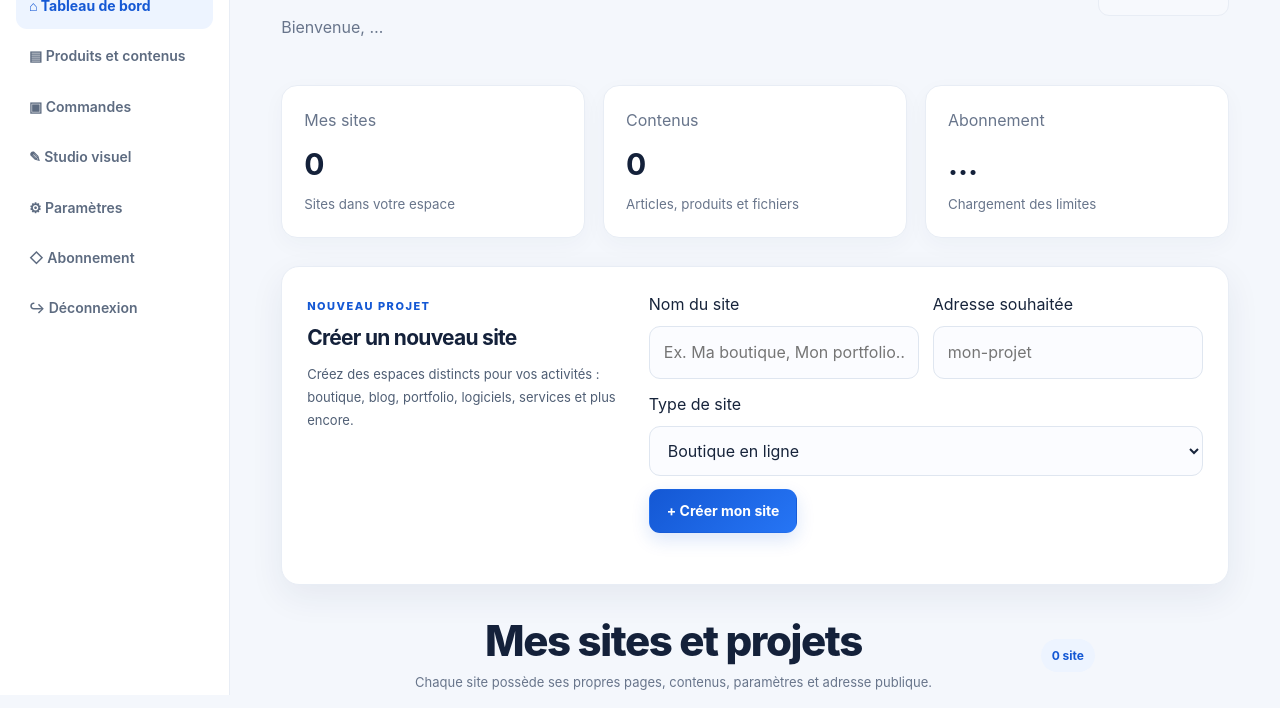
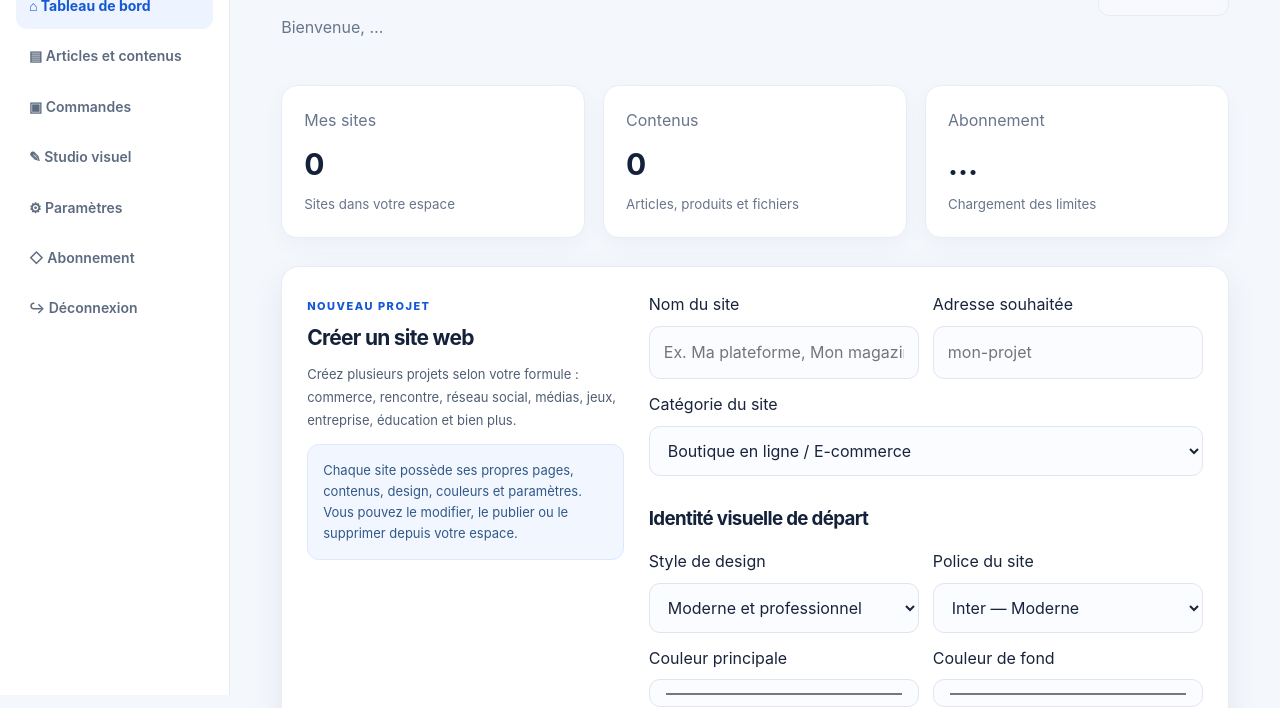
Before and after one commit to hervyjadneymakosso/JDNEXA, a plain HTML site: page dashboard.html in a window 1280 px wide. Shown: the part 105-813 px from the top of the page. Drawn offline with nearby package versions, Linux system fonts and the light colour scheme.

Commit message:
Expand site creation categories and design controls

```diff
--- a/dashboard.html
+++ b/dashboard.html
@@ -1,10 +1,30 @@
 <!doctype html>
-<html lang="fr"><head><meta charset="utf-8"><meta name="viewport" content="width=device-width,initial-scale=1"><meta name="theme-color" content="#1458d4"><title>Mon espace — JDNEXA</title><link rel="stylesheet" href="style.css"><link rel="icon" href="favicon.svg"></head>
+<html lang="fr">
+<head><meta charset="utf-8"><meta name="viewport" content="width=device-width,initial-scale=1"><meta name="theme-color" content="#1458d4"><title>Mon espace — JDNEXA</title><link rel="stylesheet" href="style.css"><link rel="icon" href="favicon.svg"></head>
 <body><div class="app-layout">
-<aside class="sidebar"><a class="brand" href="dashboard.html"><span class="brand-mark">J</span> JDNEXA</a><a class="side-link active" href="dashboard.html">⌂ Tableau de bord</a><a class="side-link" href="collections.html">▤ Produits et contenus</a><a class="side-link" href="commandes.html">▣ Commandes</a><a class="side-link" href="studio.html">✎ Studio visuel</a><a class="side-link" href="settings.html">⚙ Paramètres</a><a class="side-link" href="pricing.html">◇ Abonnement</a><button class="side-link" data-logout>↪ Déconnexion</button></aside>
-<main class="app-main"><header class="app-top"><div><span class="eyebrow">VOTRE ESPACE DE CRÉATION</span><h1 class="page-title">Tableau de bord</h1><p class="muted">Bienvenue, <span data-user-email>…</span></p></div><a class="btn btn-light" href="pricing.html">Voir les offres</a></header>
+<aside class="sidebar"><a class="brand" href="dashboard.html"><span class="brand-mark">J</span> JDNEXA</a><a class="side-link active" href="dashboard.html">⌂ Tableau de bord</a><a class="side-link" href="collections.html">▤ Articles et contenus</a><a class="side-link" href="commandes.html">▣ Commandes</a><a class="side-link" href="studio.html">✎ Studio visuel</a><a class="side-link" href="settings.html">⚙ Paramètres</a><a class="side-link" href="pricing.html">◇ Abonnement</a><button class="side-link" data-logout>↪ Déconnexion</button></aside>
+<main class="app-main">
+<header class="app-top"><div><span class="eyebrow">VOTRE ESPACE DE CRÉATION</span><h1 class="page-title">Tableau de bord</h1><p class="muted">Bienvenue, <span data-user-email>…</span></p></div><a class="btn btn-light" href="pricing.html">Voir les offres</a></header>
 <div class="stat-grid"><div class="stat"><span class="muted">Mes sites</span><strong data-site-count>0</strong><small class="muted">Sites dans votre espace</small></div><div class="stat"><span class="muted">Contenus</span><strong data-content-count>0</strong><small class="muted">Articles, produits et fichiers</small></div><div class="stat"><span class="muted">Abonnement</span><strong data-plan-name>…</strong><small class="muted" data-plan-limit>Chargement des limites</small></div></div>
-<section class="panel site-create-panel"><div><span class="eyebrow">NOUVEAU PROJET</span><h2>Créer un nouveau site</h2><p class="muted">Créez des espaces distincts pour vos activités : boutique, blog, portfolio, logiciels, services et plus encore.</p></div>
-<form data-create-site class="site-create-form"><label class="field"><span>Nom du site</span><input name="nom" placeholder="Ex. Ma boutique, Mon portfolio…" required maxlength="80"></label><label class="field"><span>Adresse souhaitée</span><input name="slug" placeholder="mon-projet" required maxlength="80" pattern="[a-zA-Z0-9-]+" title="Lettres sans accents, chiffres et tirets uniquement"></label><label class="field"><span>Type de site</span><select name="type_site" required><option value="boutique">Boutique en ligne</option><option value="blog">Blog / Magazine</option><option value="portfolio">Portfolio / Créatif</option><option value="entreprise">Entreprise / Vitrine</option><option value="logiciels">Logiciels / Applications</option><option value="services">Services / Prestations</option><option value="actualites">Actualités</option><option value="communaute">Communauté / Annonces</option><option value="personnalise">Site personnalisé</option></select></label><button class="btn btn-primary" type="submit">+ Créer mon site</button><p data-message class="error" aria-live="polite"></p></form></section>
-<section class="sites-section"><div class="section-heading compact"><div><h2>Mes sites et projets</h2><p class="muted">Chaque site possède ses propres pages, contenus, paramètres et adresse publique.</p></div><span class="badge" data-site-usage>0 site</span></div><p data-dashboard-message class="error" aria-live="polite"></p><div data-sites class="site-grid"><div class="empty">Chargement de vos sites…</div></div></section>
+<section class="panel site-create-panel"><div><span class="eyebrow">NOUVEAU PROJET</span><h2>Créer un site web</h2><p class="muted">Créez plusieurs projets selon votre formule : commerce, rencontre, réseau social, médias, jeux, entreprise, éducation et bien plus.</p><div class="notice">Chaque site possède ses propres pages, contenus, design, couleurs et paramètres. Vous pouvez le modifier, le publier ou le supprimer depuis votre espace.</div></div>
+<form data-create-site class="site-create-form">
+<label class="field"><span>Nom du site</span><input name="nom" placeholder="Ex. Ma plateforme, Mon magazine…" required maxlength="80"></label>
+<label class="field"><span>Adresse souhaitée</span><input name="slug" placeholder="mon-projet" required maxlength="80" pattern="[a-zA-Z0-9-]+" title="Lettres sans accents, chiffres et tirets uniquement"></label>
+<label class="field content-wide"><span>Catégorie du site</span><select name="type_site" required>
+<optgroup label="Commerce et vente"><option value="boutique">Boutique en ligne / E-commerce</option><option value="marketplace">Marketplace</option><option value="annonces">Petites annonces</option><option value="comparateur">Comparateur de prix</option><option value="livraison">Livraison / Restauration</option></optgroup>
+<optgroup label="Communauté et communication"><option value="rencontre">Rencontre</option><option value="reseau_social">Réseau social</option><option value="forum">Forum / Communauté</option><option value="messagerie">Messagerie / Webmail</option></optgroup>
+<optgroup label="Médias et divertissement"><option value="blog">Blog / Magazine / Actualités</option><option value="streaming">Streaming vidéo / Musique / Podcasts</option><option value="jeux">Jeux en ligne / Jeux vidéo</option></optgroup>
+<optgroup label="Professionnel"><option value="vitrine">Vitrine / Site d'entreprise</option><option value="portfolio">Portfolio</option><option value="emploi">Emploi / Recrutement</option><option value="immobilier">Immobilier</option><option value="voyage">Voyage / Réservation</option><option value="evenementiel">Événementiel / Billetterie</option></optgroup>
+<optgroup label="Éducation et information"><option value="education">Éducation / E-learning</option><option value="wiki">Wiki / Encyclopédie</option><option value="recherche">Moteur de recherche</option></optgroup>
+<optgroup label="Services et organisations"><option value="finance">Banque / Finance / Paiement</option><option value="sante">Santé / Médical</option><option value="administration">Administration / Services publics</option><option value="crowdfunding">Crowdfunding / Dons</option><option value="association">Association / ONG</option><option value="cloud">Hébergement de fichiers / Cloud</option><option value="saas">SaaS / Outils en ligne</option></optgroup>
+<optgroup label="Pages simples"><option value="landing">Landing page</option></optgroup>
+</select></label>
+<div class="content-wide"><h3 class="builder-subheading">Identité visuelle de départ</h3></div>
+<label class="field"><span>Style de design</span><select name="design_style"><option value="moderne">Moderne et professionnel</option><option value="minimal">Minimaliste</option><option value="elegant">Élégant / Premium</option><option value="audacieux">Audacieux / Créatif</option><option value="glass">Glass / Transparent</option><option value="editorial">Éditorial / Magazine</option></select></label>
+<label class="field"><span>Police du site</span><select name="font_family"><option value="Inter">Inter — Moderne</option><option value="Arial">Arial — Classique</option><option value="Georgia">Georgia — Élégante</option><option value="system">Police système</option></select></label>
+<label class="field"><span>Couleur principale</span><input name="primary_color" type="color" value="#1458d4"></label>
+<label class="field"><span>Couleur de fond</span><input name="background_color" type="color" value="#f6f8fc"></label>
+<label class="field content-wide publish-toggle"><input type="checkbox" name="intro_animation" checked><span>Activer une animation d'introduction légère au chargement du site</span></label>
+<button class="btn btn-primary" type="submit">+ Créer mon site</button><p data-message class="error" aria-live="polite"></p></form></section>
+<section class="sites-section"><div class="section-heading compact"><div><h2>Mes sites et projets</h2><p class="muted">Gérez séparément les pages, articles, produits, fichiers et paramètres de chaque site.</p></div><span class="badge" data-site-usage>0 site</span></div><p data-dashboard-message class="error" aria-live="polite"></p><div data-sites class="site-grid"><div class="empty">Chargement de vos sites…</div></div></section>
 </main></div><script src="config.js"></script><script src="https://cdn.jsdelivr.net/npm/@supabase/supabase-js@2"></script><script src="supabase-client.js"></script><script src="dashboard.js"></script></body></html>
```
